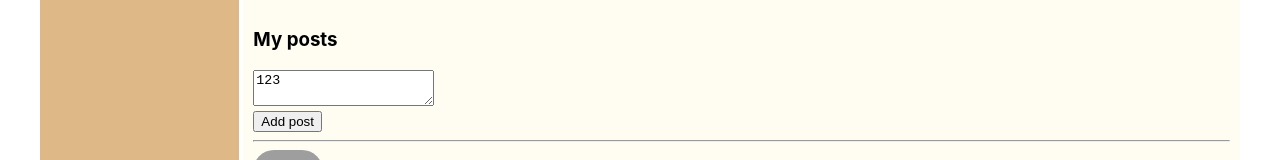
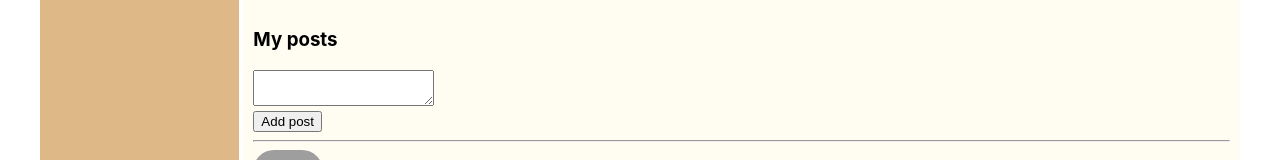
Before and after one commit to Alexandrminskiy/React-JS, a React (Create React App) app in the folder put_samuraya/: page /profile in a window 1280 px wide. Shown: the part 856-1016 px from the top of the page. Built offline with nearby package versions, Linux system fonts and the light colour scheme; grey boxes are pictures that could not be loaded.

Commit message:
33 урок

```diff
--- a/put_samuraya/src/App.js
+++ b/put_samuraya/src/App.js
@@ -16,7 +16,7 @@
           <Routes>
 
             <Route path="/dialogs/*" element={<Dialogs state={props.state.dialogsPage} />} />
-            <Route path="/profile"   element={<Profile state={props.state.profilePage} />} />
+            <Route path="/profile"   element={<Profile state={props.state.profilePage} addPost={props.addPost} />} />
 
           </Routes>
         </div>
--- a/put_samuraya/src/components/Profile/MyPosts/MyPosts.jsx
+++ b/put_samuraya/src/components/Profile/MyPosts/MyPosts.jsx
@@ -1,11 +1,16 @@
 import s from './MyPosts.module.css'
 import Post from "./Post/Post";
+import React from 'react';
 
 const MyPosts = (props) => {
     let postsElements =
         props.posts.map(el => <Post message={el.message} likesCount={el.likesCount} />);
-        let addPost=()=>{
-            alert('123');
+
+        let newPostElement = React.createRef();
+
+        let addPost = () => {
+            let text = newPostElement.current.value;
+            props.addPost(text);
         }
 
 
@@ -14,7 +19,7 @@
             <h3>My posts</h3>
             <div>
                 <div>
-                    <textarea>123</textarea>
+                    <textarea ref={newPostElement}></textarea>
                 </div>
                 <div>
                     <button onClick={ addPost }>Add post</button>
--- a/put_samuraya/src/index.js
+++ b/put_samuraya/src/index.js
@@ -1,22 +1,8 @@
-import React from 'react';
-import ReactDOM from 'react-dom/client';
+// import React from 'react';
+// import ReactDOM from 'react-dom/client';
 import './index.css';
-import App from './App';
-import state from './redux/satate';
+import {rerenderEntireTree} from './render'
 
+// addPost('js 123')
 
-
-const root = ReactDOM.createRoot(document.getElementById('root'));
-root.render(
-  <React.StrictMode>
-    <App
-      // posts={state.profilePage.posts}
-      // dialogs={state.dialogsPage.dialogs}
-      // messages={state.dialogsPage.messages}
-      state={state}
-    />
-
-  </React.StrictMode>
-);
-
-// 11 минут 31 урок
+rerenderEntireTree();
--- a/put_samuraya/src/redux/satate.js
+++ b/put_samuraya/src/redux/satate.js
@@ -1,4 +1,4 @@
-
+import { rerenderEntireTree } from "../render";
 let state = {
     profilePage: {
         posts: [
@@ -22,4 +22,16 @@
     }
 }
 
-export default state
+export let addPost = (postMessage) => {
+    let newPost = {
+        id: 5,
+        message: postMessage,
+        likesCount: 0
+    };
+    state.profilePage.posts.push(newPost);
+    rerenderEntireTree(state);
+}
+
+export default state;
+
+// урок 33 7 минута
--- /dev/null
+++ b/put_samuraya/src/render.js
@@ -0,0 +1,15 @@
+import React from 'react';
+import ReactDOM from 'react-dom/client';
+import './index.css';
+import App from './App';
+import state from './redux/satate';
+import { addPost } from './redux/satate';
+
+
+export let rerenderEntireTree = () => {
+  const root = ReactDOM.createRoot(document.getElementById('root'));
+root.render(
+  <React.StrictMode>
+    <App state={state} addPost={addPost} />
+  </React.StrictMode>);
+}
```
